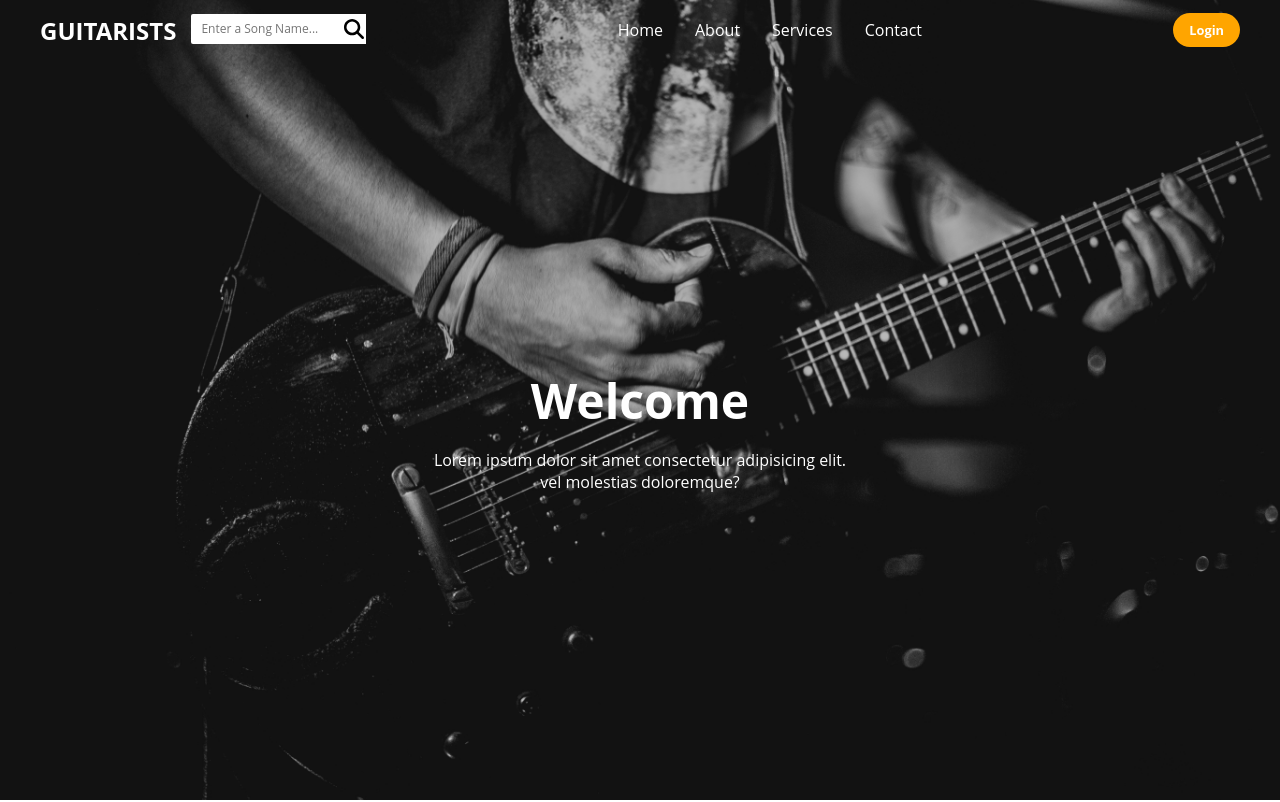
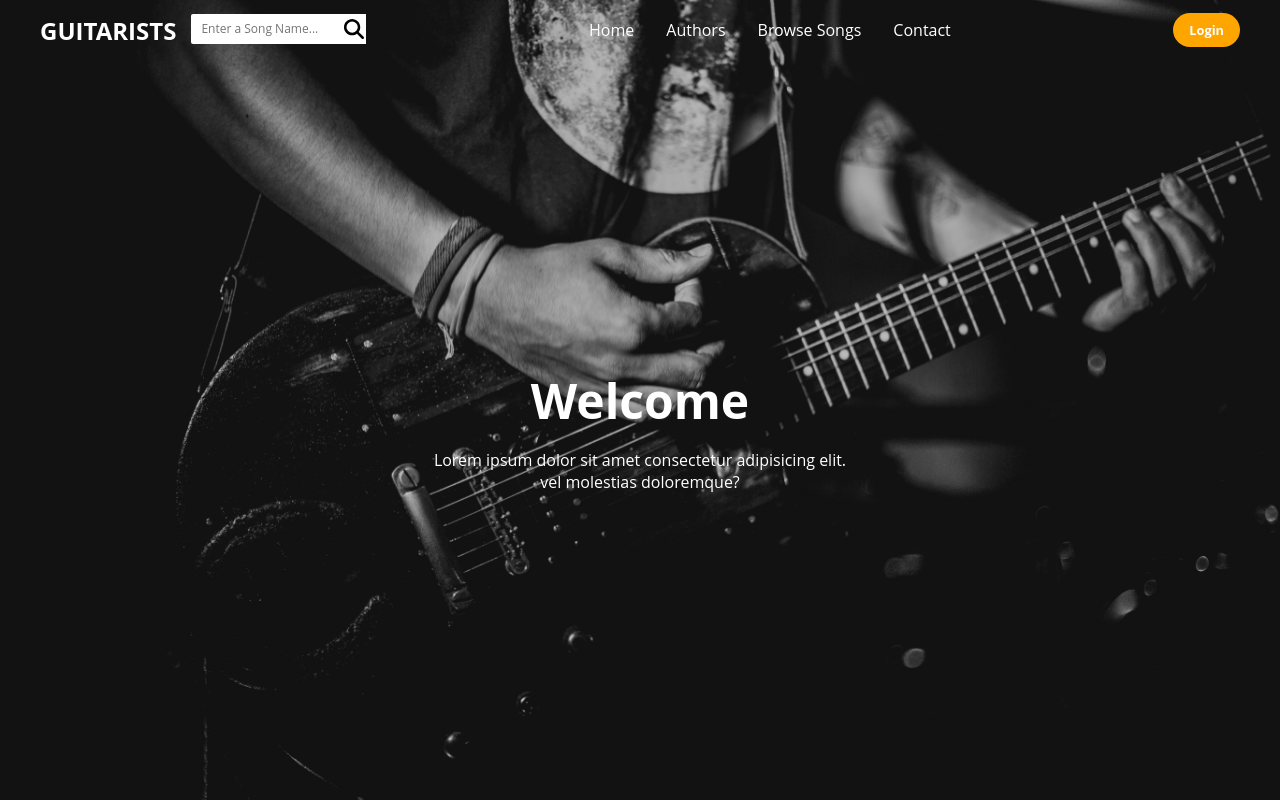
Before and after one commit to wem1c/pesmarica2, a React (Create React App) app in the folder frontend/: page / in a window 1280 px wide. Shown: the top 802 px of the page. Built offline with nearby package versions, Linux system fonts and the light colour scheme; no server answers.

Commit message:
feat: Update routes

```diff
--- a/frontend/src/components/Navbar.js
+++ b/frontend/src/components/Navbar.js
@@ -29,9 +29,9 @@ const Navbar = () => {
 
 
                 <ul className="links">
-                <li><a href="home">Home</a></li>
-                <li><a href="about">About</a></li>
-                <li><a href="services">Services</a></li>
+                <li><a href="/">Home</a></li>
+                <li><a href="/author">Authors</a></li>
+                <li><a href="/browse">Browse Songs</a></li>
                 <li><a href="contact">Contact</a></li>
                 </ul>
                 <a href="#" className="action-btn">Login</a>
```
